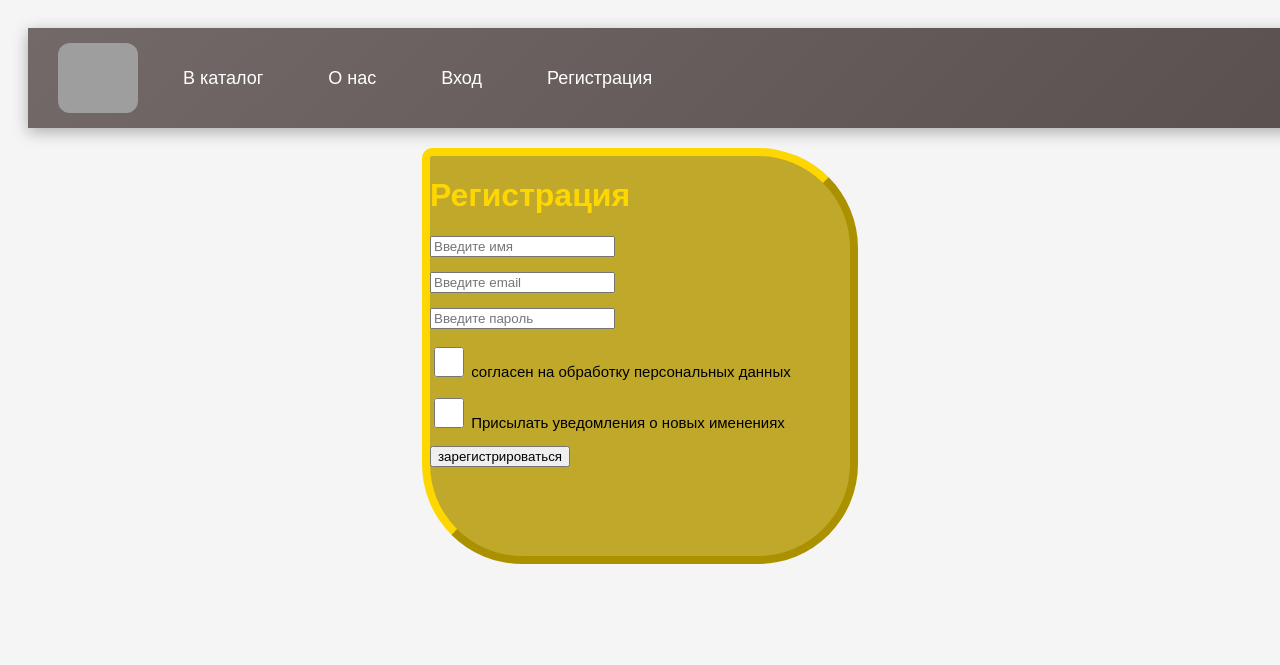
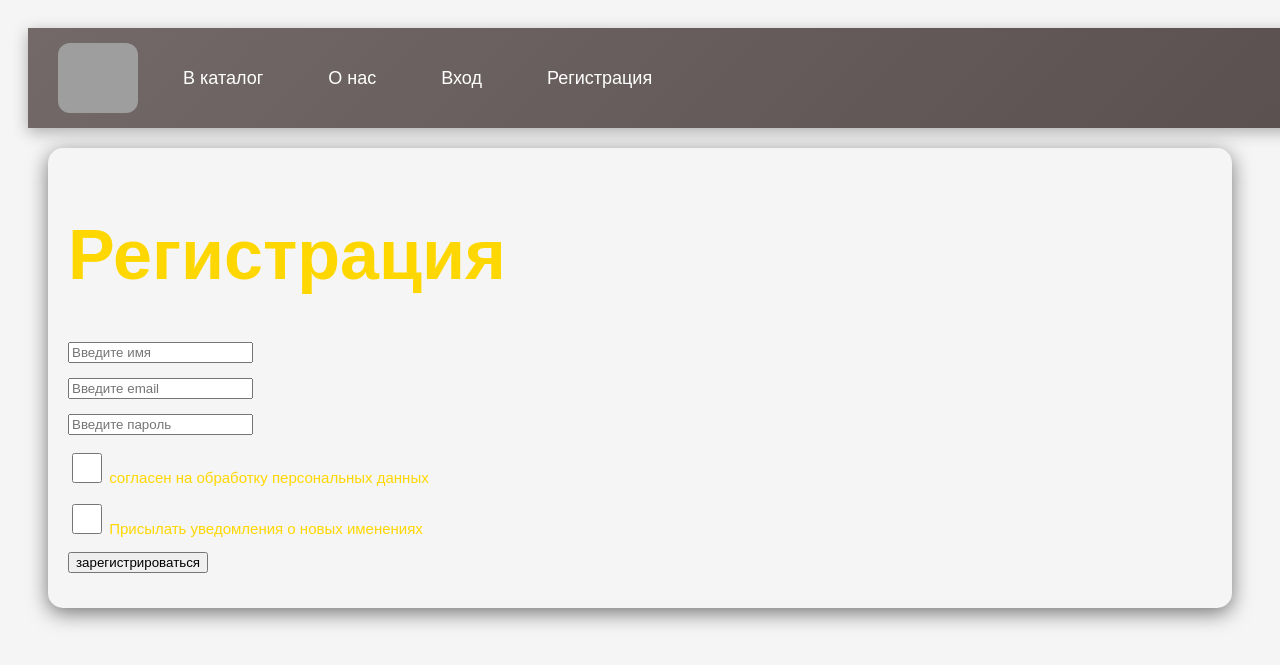
Before and after one commit to sasasas317/inex.html, a PHP site: page /reg.html in a window 1280 px wide. Shown: the top 665 px of the page. Run offline with PHP 8.4, Linux system fonts and the light colour scheme; grey boxes are pictures that could not be loaded.

```diff
--- a/style.css
+++ b/style.css
@@ -102,15 +99,12 @@
 
         }
         .regist {
-            height: 400px;
-            width: 90%;
-            width: 420px;
-            margin: 20px auto; /* выравнивание по центру */
-            background-color: rgba(187, 162, 21, 0.904);
-            border-width: 8px;
-            border-color: gold;
-            border-style: outset;
-            border-radius: 10px 100px 100px 100px;
+            font-size: 35px;
+            color: gold;
+            margin: 20px;
+            padding: 20px;
+            border-radius: 15px;
+            box-shadow: 0 5px 20px rgba(20, 16, 16, 0.562);
         }
         .reg_nam {
             font-size: 17px;
```
Also changed, not shown: other parts of style.css (+12 -11 lines).
